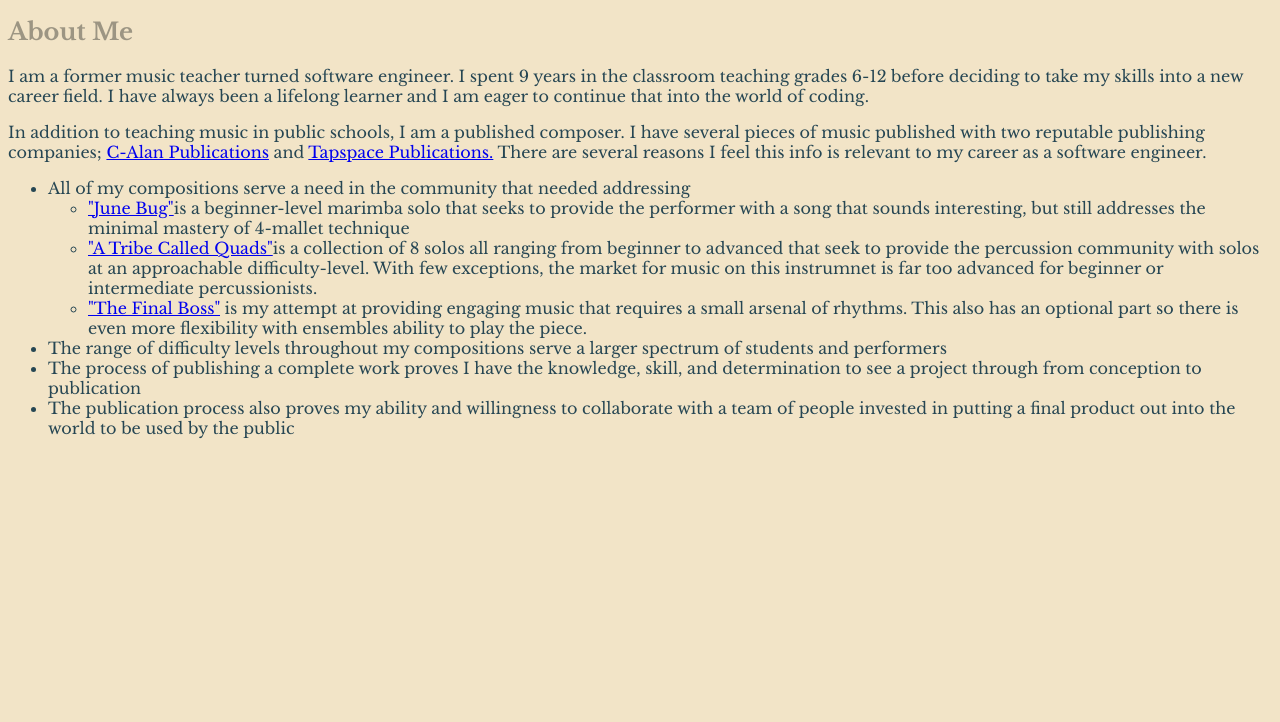
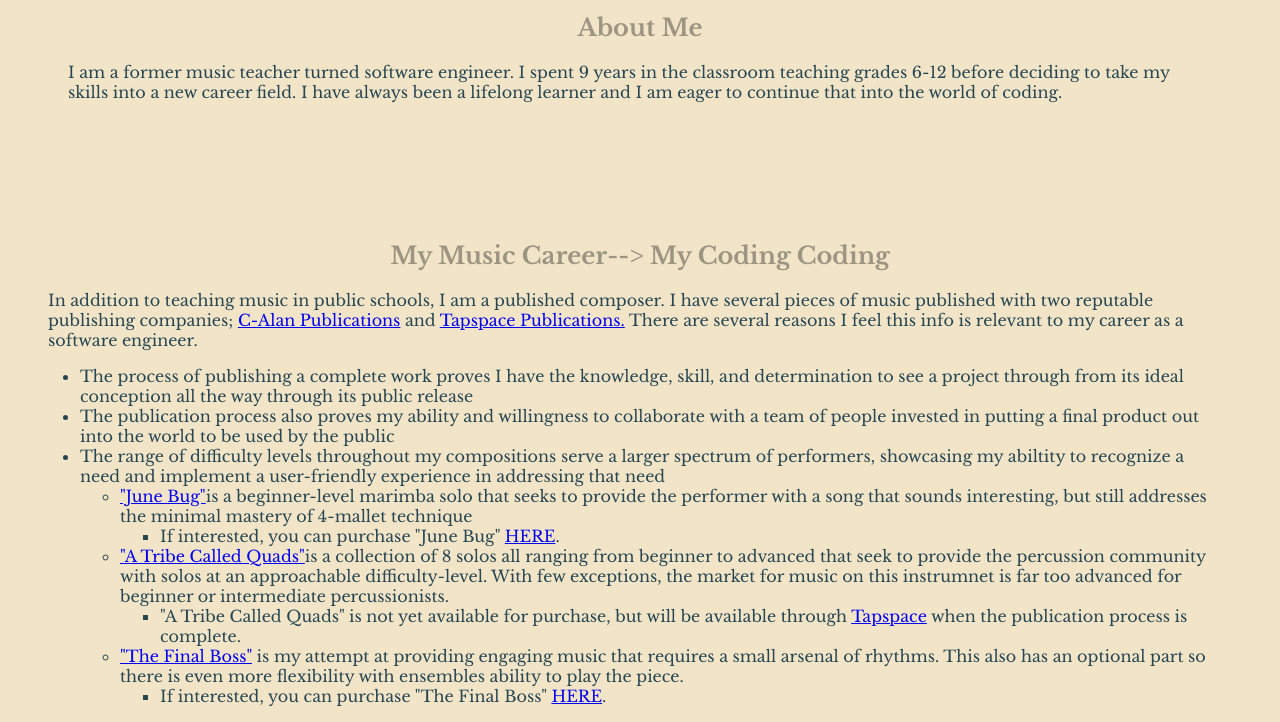
Before and after one commit to andrewasmit/my-first-website-prework-project, a plain HTML site: page index.html in a window 1280 px wide. Shown: the part 482-1204 px from the top of the page. Before the commit the page ends 936 px from the top, so only its background shows below. Drawn offline with nearby package versions, Linux system fonts and the light colour scheme.

Commit message:
updated CSS for composition info

```diff
--- a/index.html
+++ b/index.html
@@ -28,24 +28,86 @@
         into a new career field. I have always been a lifelong learner and I am
         eager to continue that into the world of coding.
       </p>
+    </div>
+    <div>
+      <h2>My Music Career--> My Coding Coding</h2>
       <p id="compositions-about">
         In addition to teaching music in public schools, I am a published
         composer. I have several pieces of music published with two reputable
         publishing companies;
         <a href="https://c-alanpublications.com/">C-Alan Publications</a> and
-        <a href="https://www.tapspace.com/">Tapspace Publications.</a> There are several reasons I feel this info is relevant to my career as a software engineer.
+        <a href="https://www.tapspace.com/">Tapspace Publications.</a> There are
+        several reasons I feel this info is relevant to my career as a software
+        engineer.
+      </p>
+      <ul>
+        <li>
+          The process of publishing a complete work proves I have the knowledge,
+          skill, and determination to see a project through from its ideal
+          conception all the way through its public release
+        </li>
+        <li>
+          The publication process also proves my ability and willingness to
+          collaborate with a team of people invested in putting a final product
+          out into the world to be used by the public
+        </li>
+        <li>
+          The range of difficulty levels throughout my compositions serve a
+          larger spectrum of performers, showcasing my abiltity to recognize a
+          need and implement a user-friendly experience in addressing that need
+        </li>
         <ul>
-          <li>All of my compositions serve a need in the community that needed addressing</li>
-            <ul>
-              <li><a href="https://www.youtube.com/watch?v=kwUETmmisKY">"June Bug"</a>is a beginner-level marimba solo that seeks to provide the performer with a song that sounds interesting, but still addresses the minimal mastery of 4-mallet technique</li>
-              <li><a href="https://www.youtube.com/watch?v=8-M1Cu8S_28">"A Tribe Called Quads"</a>is a collection of 8 solos all ranging from beginner to advanced that seek to provide the percussion community with solos at an approachable difficulty-level. With few exceptions, the market for music on this instrumnet is far too advanced for beginner or intermediate percussionists.</li>
-              <li><a href="https://www.tapspace.com/percussion-ensemble/final-boss-the">"The Final Boss"</a> is my attempt at providing engaging music that requires a small arsenal of rhythms. This also has an optional part so there is even more flexibility with ensembles ability to play the piece.</li>
-            </ul>
-          <li>The range of difficulty levels throughout my compositions serve a larger spectrum of students and performers</li>
-          <li>The process of publishing a complete work proves I have the knowledge, skill, and determination to see a project through from conception to publication</li>
-          <li>The publication process also proves my ability and willingness to collaborate with a team of people invested in putting a final product out into the world to be used by the public </li>
+          <li>
+            <a href="https://www.youtube.com/watch?v=kwUETmmisKY">"June Bug"</a
+            >is a beginner-level marimba solo that seeks to provide the
+            performer with a song that sounds interesting, but still addresses
+            the minimal mastery of 4-mallet technique
+          </li>
+          <ul>
+            <li>
+              If interested, you can purchase "June Bug"
+              <a href="https://www.tapspace.com/marimba-xylophone/june-bug"
+                >HERE</a
+              >.
+            </li>
+          </ul>
+          <li>
+            <a href="https://www.youtube.com/watch?v=8-M1Cu8S_28"
+              >"A Tribe Called Quads"</a
+            >is a collection of 8 solos all ranging from beginner to advanced
+            that seek to provide the percussion community with solos at an
+            approachable difficulty-level. With few exceptions, the market for
+            music on this instrumnet is far too advanced for beginner or
+            intermediate percussionists.
+          </li>
+          <ul>
+            <li>
+              "A Tribe Called Quads" is not yet available for purchase, but will
+              be available through
+              <a href="https://www.tapspace.com/">Tapspace</a> when the
+              publication process is complete.
+            </li>
+          </ul>
+          <li>
+            <a
+              href="https://www.tapspace.com/percussion-ensemble/final-boss-the"
+              >"The Final Boss"</a
+            >
+            is my attempt at providing engaging music that requires a small
+            arsenal of rhythms. This also has an optional part so there is even
+            more flexibility with ensembles ability to play the piece.
+          </li>
+          <ul>
+            <li>
+              If interested, you can purchase "The Final Boss"
+              <a
+                href="https://www.tapspace.com/percussion-ensemble/final-boss-the"
+                >HERE</a
+              >.
+            </li>
+          </ul>
         </ul>
-      </p>
+      </ul>
     </div>
     <script src="script.js"></script>
   </body>
--- a/style.css
+++ b/style.css
@@ -12,12 +12,32 @@ h1{
 #page-header img{
     max-width: 400px;
     height: auto;
+    display: block;
+    margin-left: auto;
+    margin-right: auto;
+    width: 50%;
 }
 
 #about-me p{
     color: #264653;
+    padding-left: 60px;
+    padding-right: 60px;
+    padding-bottom: 120px;
 }
 
-#compositions-about p,ul,li{
+#compositions-about {
     color: #264653;
+    padding-left: 40px;
+    padding-right: 40px;
 }
+
+#compositions-about ul, li{
+    color: #264653;
+    margin-left: 2em;
+    margin-right: 3em;
+}
+
+
+#page-header h1,h2,h3{
+    text-align: center;
+}
```
